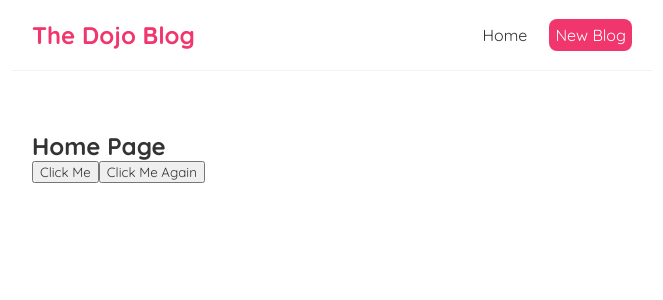
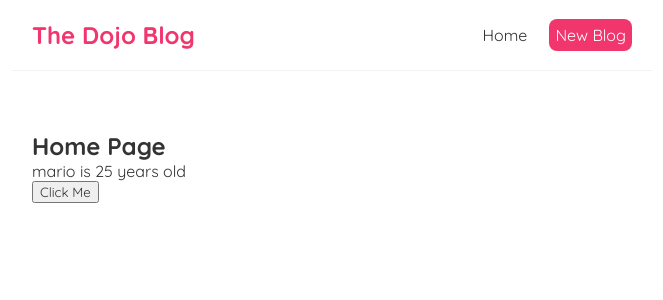
Before and after one commit to blessedmadukoma/react-blog-app, a React (Create React App) app: page / in a window 1280 px wide. Shown: the top 300 px of the page, without its empty margins (308-971 px from the left). Built offline with nearby package versions, Linux system fonts and the light colour scheme.

Commit message:
lesson8: useState hooks, to change contents dynamically

```diff
--- a/src/Home.js
+++ b/src/Home.js
@@ -1,18 +1,19 @@
+import { useState } from 'react';
+
 const Home = () => {
+  const [name, setName] = useState('mario');
+  const [age, setAge] = useState(25);
 
-  const handleClick = (e) => {
-    console.log('Hello Ninjas', e);
-  }
-
-  const handleClickAgain = (name, e) => {
-    console.log('Hello ' + name, e.target);
+  const handleClick = () => {
+    setName('luigi');
+    setAge(30);
   }
 
   return (
     <div className="home">
       <h2>Home Page</h2>
+      <p>{ name } is {age} years old</p>
       <button onClick={handleClick}>Click Me</button>
-      <button onClick={(e)=>handleClickAgain('mario', e)}>Click Me Again</button>
     </div>
    );
 }
```
